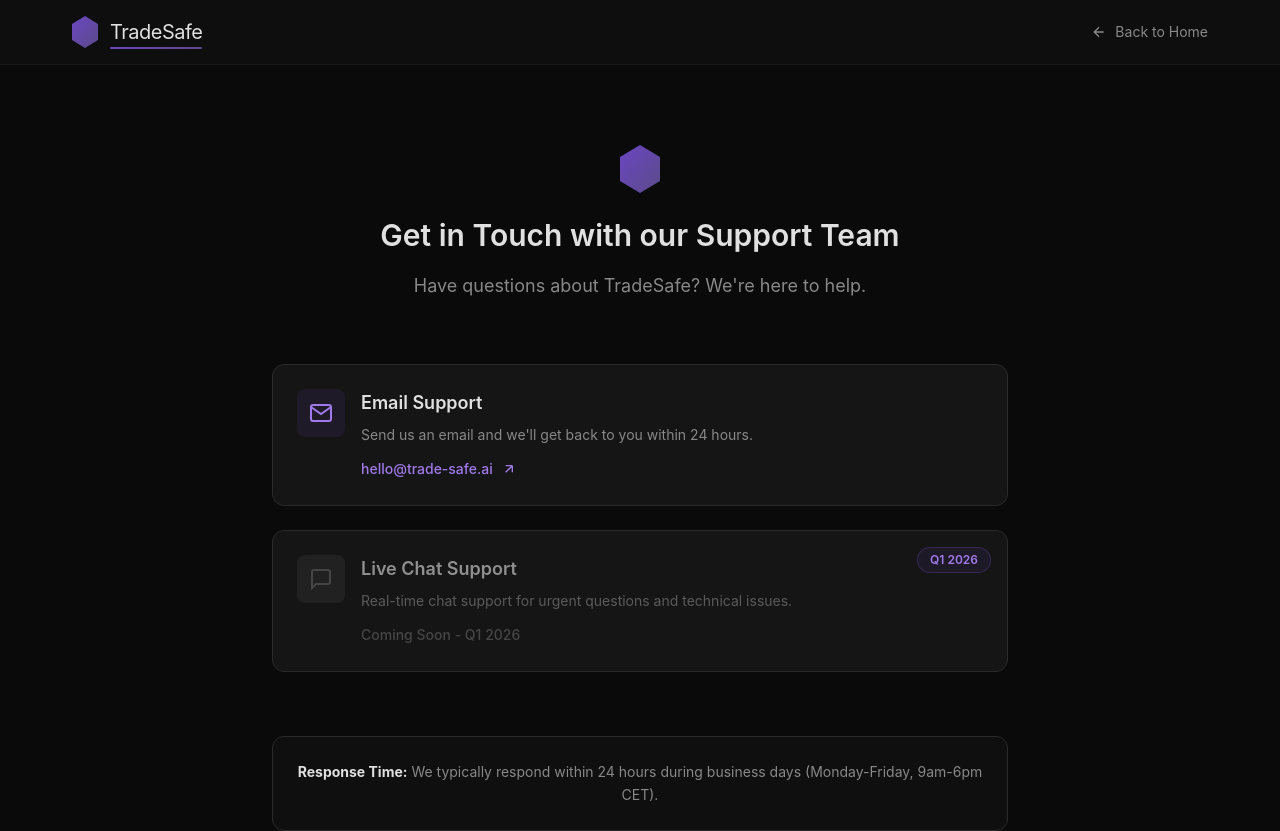
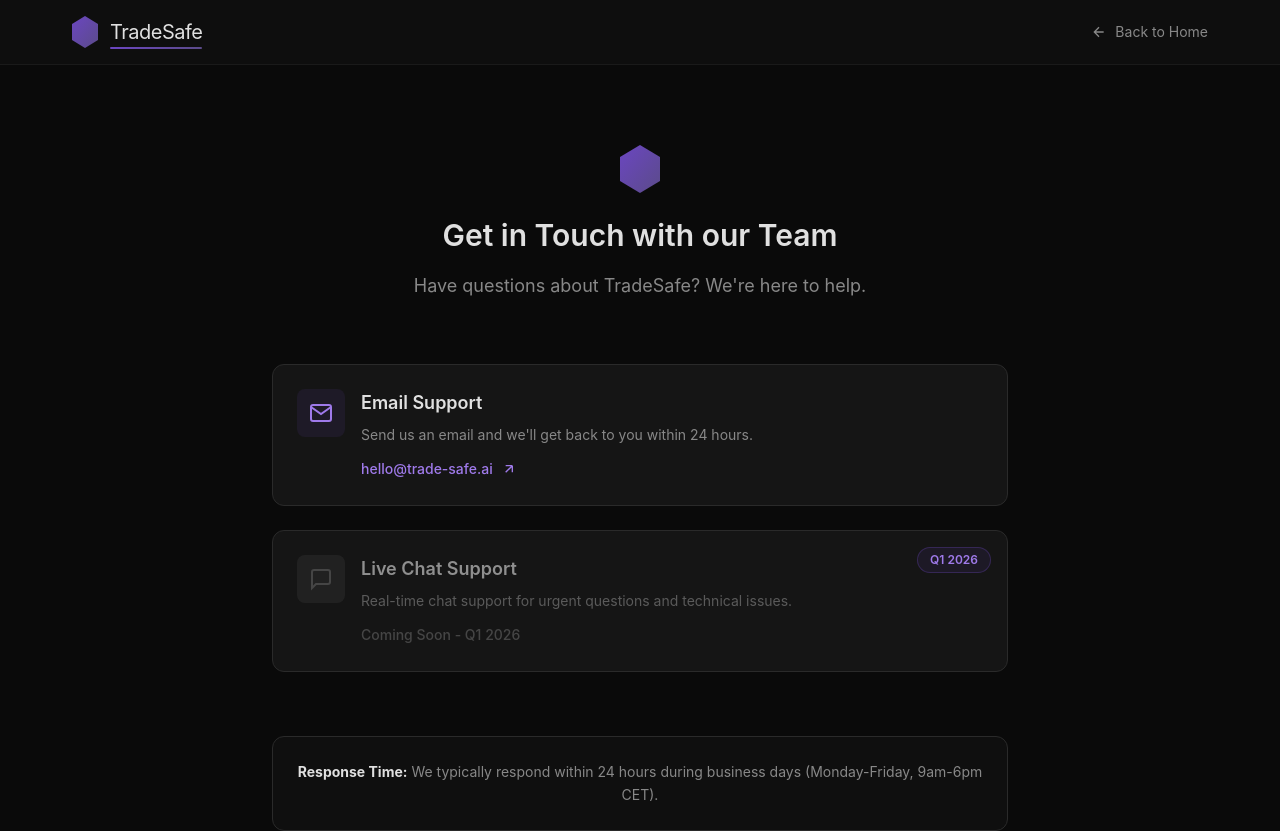
Before and after one commit to Trade-Safe/tradesafe-landing, a Next.js app: page /contact in a window 1280 px wide. Shown: the top 831 px of the page. Built offline with nearby package versions, Linux system fonts and the light colour scheme.

Commit message:
Update page.tsx

```diff
--- a/app/contact/page.tsx
+++ b/app/contact/page.tsx
@@ -35,7 +35,7 @@ export default function ContactPage() {
                  style={{ clipPath: 'polygon(50% 0%, 100% 25%, 100% 75%, 50% 100%, 0% 75%, 0% 25%)' }} />
           </div>
           <h1 className="text-3xl font-semibold mb-4 leading-tight">
-            Get in Touch with our Support Team
+            Get in Touch with our Team
           </h1>
           <p className="text-lg text-[#888] leading-relaxed">
             Have questions about TradeSafe? We're here to help.
```
